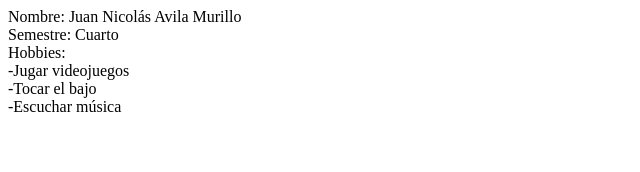
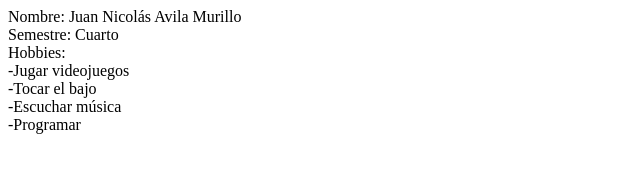
Before and after one commit to Juan-avila1507/git_taller_, a plain HTML site: page index.html in a window 1280 px wide. Shown: the full height of the page, 0-640 px from the left. Drawn offline with Linux system fonts and the light colour scheme.

Commit message:
Septimo commit

```diff
--- a/index.html
+++ b/index.html
@@ -12,6 +12,7 @@
     <div> -Jugar videojuegos</div>
     <div> -Tocar el bajo</div>
     <div> -Escuchar música</div>
+    <div> -Programar</div>
 
 </body>
 </html>
```
